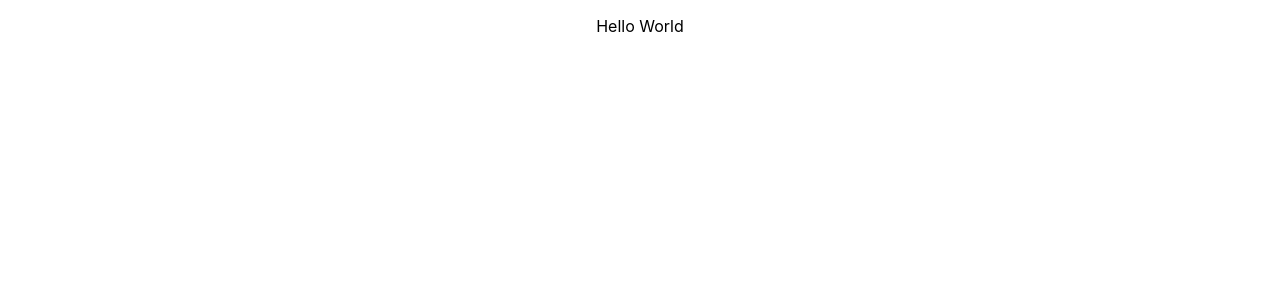
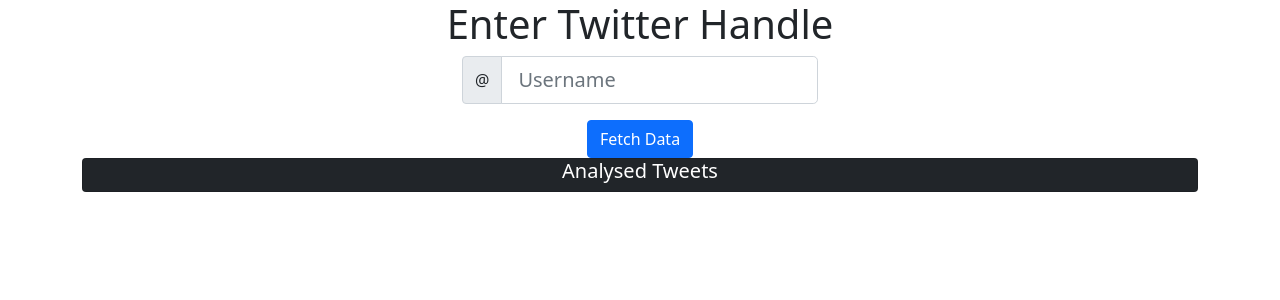
Before and after one commit to Davage-M/Tweet-Toxicity-Front-End, a React (Create React App) app: page / in a window 1280 px wide. Shown: the top 300 px of the page. Built offline with nearby package versions, Linux system fonts and the light colour scheme.

Commit message:
adding files

```diff
--- a/package.json
+++ b/package.json
@@ -6,7 +6,9 @@
     "@testing-library/jest-dom": "^5.14.1",
     "@testing-library/react": "^11.2.7",
     "@testing-library/user-event": "^12.8.3",
+    "bootstrap": "^5.1.0",
     "react": "^17.0.2",
+    "react-bootstrap": "^1.6.1",
     "react-dom": "^17.0.2",
     "react-scripts": "4.0.3",
     "web-vitals": "^1.1.2"
--- /dev/null
+++ b/src/front_files/AnalysedTweet.js
@@ -0,0 +1,16 @@
+import React from 'react';
+import Card from 'react-bootstrap/Card';
+
+export default function AnalysedTweets(props) {
+    return (
+        <>
+            <Card>
+                <Card.Title>Analysed Tweets</Card.Title>
+                <Card.Text>
+                    {props.text}
+                </Card.Text>
+
+            </Card>
+        </>
+    );
+}
--- a/src/front_files/main.js
+++ b/src/front_files/main.js
@@ -1,21 +1,101 @@
 import React, { Component } from 'react';
-import utils from './utils.js';
+import Button from 'react-bootstrap/Button';
+import InputGroup from 'react-bootstrap/InputGroup';
+import FormControl from 'react-bootstrap/FormControl';
+import Col from 'react-bootstrap/Col';
+import Row from 'react-bootstrap/Row';
+import Container from 'react-bootstrap/Container';
+import Card from 'react-bootstrap/Card';
+import { getTweetData, parseAnalyzedData } from './utils.js';
+import AnalysedTweets from './AnalysedTweet';
 import './styles.css';
 
 export default class Home extends Component {
     constructor(props) {
         super(props);
         this.state = {
+            analysedData: "",
+            twitterHandleInput: "",
+            isLoading: false
+        };
+        this.fetchData = this.fetchData.bind(this);
+    }
 
-        };
+    async fetchData() {
+        try {
+            console.log("Starting Fetch!!!!!");
+            //this.setState({ isLoading: true });
+            //console.log(`Fetching Data for ${this.state.twitterHandleInput}.........`);
+            let tweetData = await getTweetData();
+            if (!(tweetData)) {
+                this.setState({ analysedData: "Uh oh something went wrong. The user you entered may not exist or their account may be private" });
+                throw "User not found";
+            }
+            this.setState({ analysedData: parseAnalyzedData(tweetData) });
+            //console.log(utils.parseAnalyzedData(tweetData));
+            console.log("Data has been fetched");
+        }
+        catch (error) {
+            //console.error(`Error: ${error}`);
+            //console.error(error);
+            console.error(`Uh oh something went wrong\n`);
+        }
+        //this.setState({ isLoading: false })
+        console.log("Done fetching!");
+        //<input id="twitterInput"></input>
+    }
 
+    render() {
+        let tweets;
+        if (this.state.analysedData) {
+            tweets = <AnalysedTweets text={this.state.analysedData}></AnalysedTweets>
+        }
+        else {
+            tweets = null;
+        }
 
-    }
-    render() {
         return (
-            <div>
-                <p>Hello World</p>
-            </div>
+            <Container>
+                <Row>
+                    <h1>Enter Twitter Handle</h1>
+                </Row>
+
+                <Row>
+                    <Col></Col>
+                    <Col>
+                        <InputGroup className="mb-3">
+                            <InputGroup.Text id="basic-addon1">@</InputGroup.Text>
+
+                            <FormControl
+                                placeholder="Username"
+                                aria-label="Username"
+                                aria-describedby="basic-addon1"
+                                size="lg"
+                                readOnly={false}
+                                id="twitterInput"
+                            />
+                        </InputGroup>
+                    </Col>
+                    <Col></Col>
+                </Row>
+
+                <Button variant="primary" onClick={this.fetchData}>Fetch Data</Button>{' '}
+                <div>
+                    <Col></Col>
+                    <Col>
+                        <Card
+                            bg="dark"
+                            text="white"
+                        >
+                            <Card.Title>Analysed Tweets</Card.Title>
+                            <Card.Text>
+                                <span id="tweets">{this.state.analysedData}</span>
+                            </Card.Text>
+                        </Card>
+                    </Col>
+                    <Col></Col>
+                </div>
+            </Container>
         );
     }
 }
--- a/src/front_files/styles.css
+++ b/src/front_files/styles.css
@@ -0,0 +1,12 @@
+#tweets {
+    white-space: pre-line;
+}
+
+#twitterInput {
+    width: 50%
+}
+
+.formControl {
+    margin: 0 auto;
+
+}
--- a/src/front_files/utils.js
+++ b/src/front_files/utils.js
@@ -0,0 +1,53 @@
+
+export async function getTweetData() {
+    let controller = new AbortController();
+    const twitterHandle = document.getElementById('twitterInput').value;
+    //console.log(`Twitter Handle = ${twitterHandle}`);
+    console.log(`Fetching Data for ${twitterHandle}.........`);
+    try {
+        setTimeout(() => controller.abort(), 20000);
+        const response = await fetch(
+            `http://localhost:59001/?tHandle=${twitterHandle}`,
+            {
+                signal: controller.signal
+            }
+        );
+        console.log(response)
+        if (!(response.ok)) {
+            console.log("Response is not ok!");
+            throw "Response is not ok! User prob not found :(";
+        }
+        const json = await response.json();
+        console.log(json);
+        return json;
+    } catch (error) {
+        console.error(error);
+        return;
+    }
+}
+
+export function parseAnalyzedData(analyzedData) {
+    let finalString = "";
+
+    for (const data of analyzedData) {
+        let tweet = data.text;
+        let id = data.id;
+        let isIdentityAttack = data.label.identity_attack;
+        let isInsult = data.label.insult;
+        let isObscene = data.label.obscene;
+        let isSevereToxicity = data.label.severe_toxicity;
+        let isSexualExplicit = data.label.sexual_explicit;
+        let isThreat = data.label.threat;
+        let isToxic = data.label.toxicity;
+        let tentativeString = `Analyzed Tweet: ${tweet}\n Id: ${id}\nIdentity Attack: ${isIdentityAttack}\nInsult: ${isInsult}\nObscene: ${isObscene}\nSevere Toxicity: ${isSevereToxicity}\nSexual Explicit: ${isSexualExplicit}\nThreat: ${isThreat}\nToxic: ${isToxic}\n\n------------\n\n`;
+
+        if (isToxic) {
+            finalString += tentativeString;
+        }
+
+    }
+    if (!(finalString)) {
+        return "Looks like this user has no toxic tweets";
+    }
+    return finalString;
+}
--- a/src/index.js
+++ b/src/index.js
@@ -3,6 +3,7 @@
 import './index.css';
 import App from './App';
 import reportWebVitals from './reportWebVitals';
+import 'bootstrap/dist/css/bootstrap.min.css';
 
 ReactDOM.render(
   <React.StrictMode>
```
Also changed, not shown: 1 other file (tests, documents, lock files or other folders).
